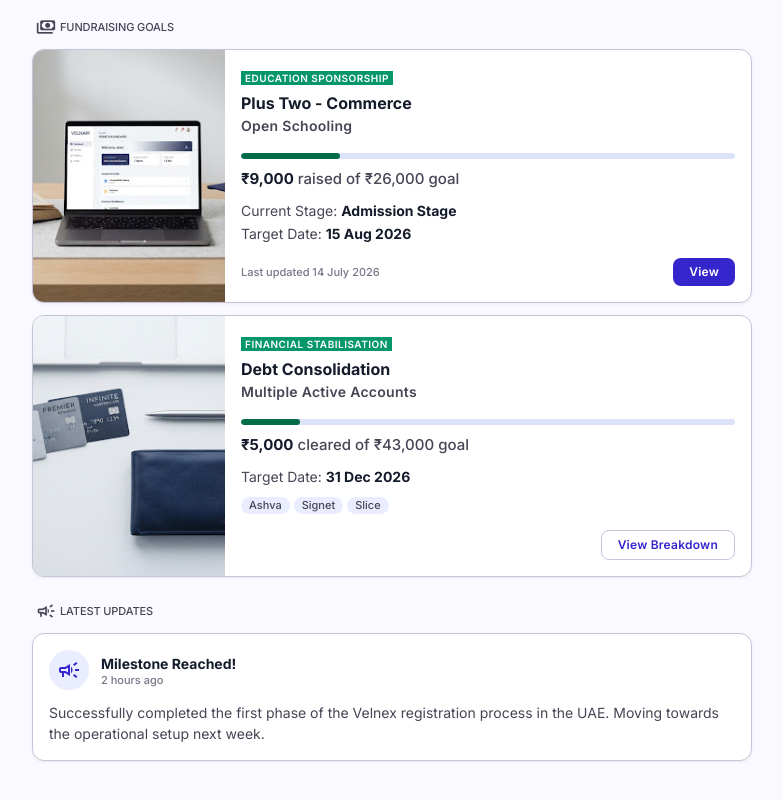
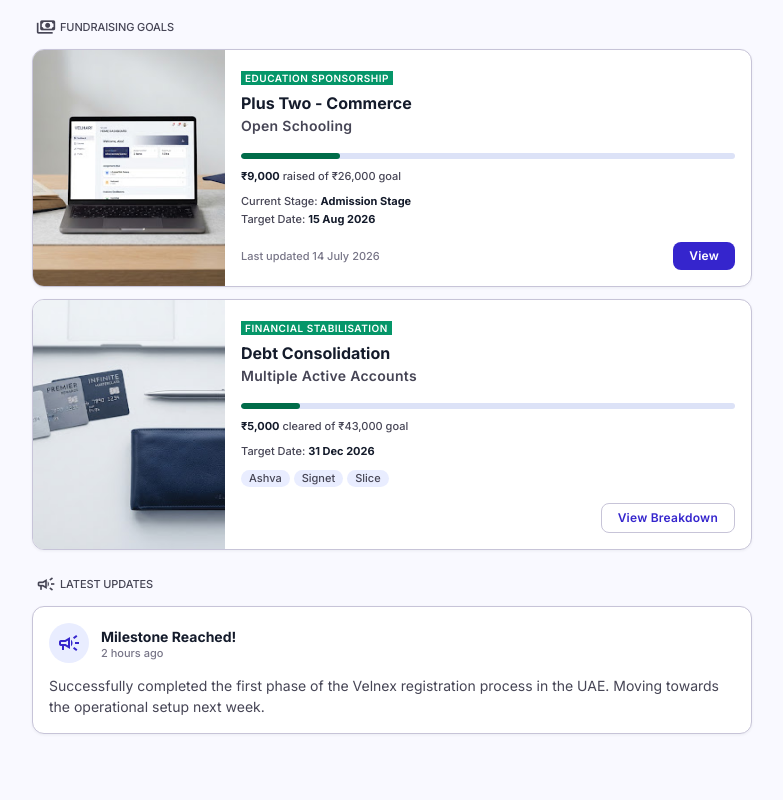
Before and after one commit to velharisankaran-ops/velharisankaran-ops.github.io, a React (Vite) app: page / in a window 1280 px wide. Shown: the part 1196-1996 px from the top of the page, without its empty margins (248-1031 px from the left). Built offline with nearby package versions, Linux system fonts and the light colour scheme.

Commit message:
Restore original small font sizes for goal math and context

```diff
--- a/src/App.tsx
+++ b/src/App.tsx
@@ -162,13 +162,13 @@
                         <span style={{ width: `${goal.progress}%` }} />
                       </div>
                       <div className="progress-labels" style={{ flexDirection: 'column', gap: '4px' }}>
-                        <div style={{ display: 'flex', justifyContent: 'space-between', fontSize: '15px' }}>
+                        <div style={{ display: 'flex', justifyContent: 'space-between', fontSize: '11px' }}>
                           <span><strong>{goal.progressAmount}</strong> {goal.progressLabel.toLowerCase()} of {goal.targetAmount} goal</span>
                         </div>
                       </div>
                     </div>
 
-                    <div className="goal-context" style={{ display: 'flex', flexDirection: 'column', gap: '6px', marginTop: '16px', fontSize: '14px', color: 'var(--on-surface-variant)' }}>
+                    <div className="goal-context" style={{ display: 'flex', flexDirection: 'column', gap: '4px', marginTop: '12px', fontSize: '11px', color: 'var(--on-surface-variant)', fontWeight: 500 }}>
                        {goal.status && <span>Current Stage: <strong style={{ color: 'var(--on-surface)' }}>{goal.status}</strong></span>}
                        {goal.deadline && <span>Target Date: <strong style={{ color: 'var(--on-surface)' }}>{goal.deadline}</strong></span>}
                     </div>
```
